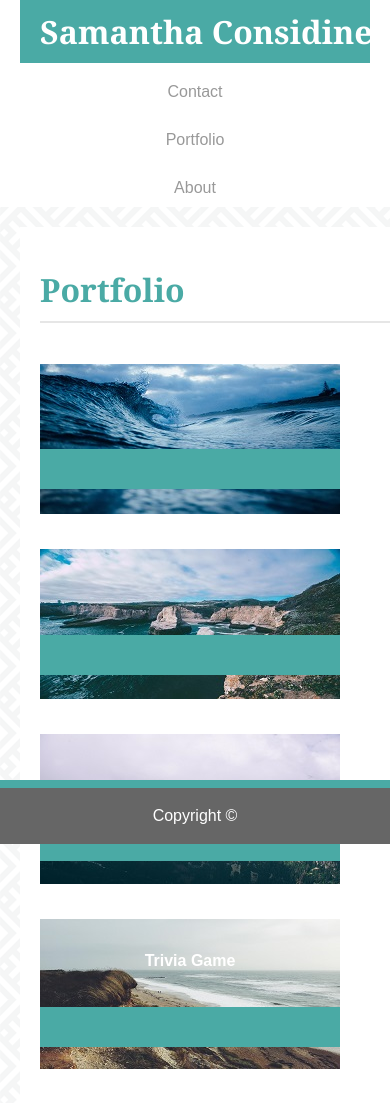
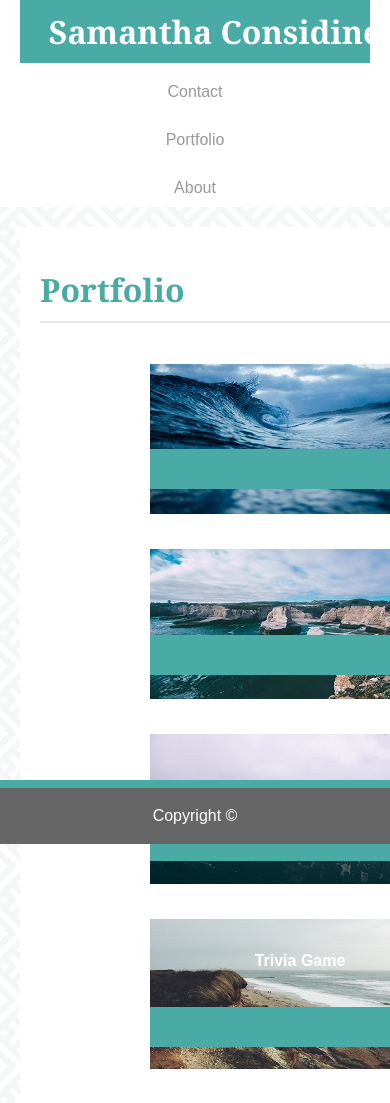
Before and after one commit to slconsidine/Responsive-Portfolio, a plain HTML site: page portfolio.html in a window 390 px wide. Shown: the top 1103 px of the page. Drawn offline with Linux system fonts and the light colour scheme.

Commit message:
Further editing of header nav. Deleted unnecessary code for portfolio page styling.

```diff
--- a/assets/css/style.css
+++ b/assets/css/style.css
@@ -334,6 +334,7 @@ a {
     #nav1 {
         width: 100%;
         margin: 0;
+        text-align: center;
     }
 
     #contact {
@@ -364,11 +365,13 @@ a {
         width: 400px;
         position: static;
         display: block;
+        padding-left: 60px;
     }
 
     .image1, .image2, .image3, .image4, .image5 {
         position: static;
         display: block;
+        margin: auto;
     }
 
     .image-banner1, .image-banner2, .image-banner3, .image-banner4, .image-banner5 {
```
